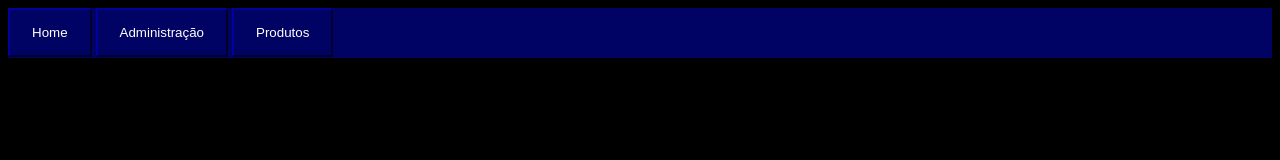
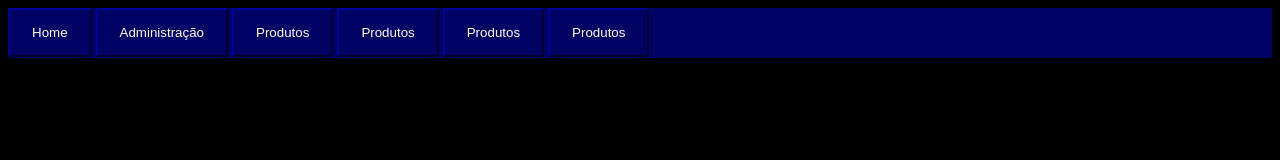
Before and after one commit to hfrutter/Projeto-da-vida, a plain HTML site: page adm.html in a window 1280 px wide. Drawn offline with Linux system fonts and the light colour scheme; files whose address does not match are found by name.

Commit message:
Adicionado paginas em administração

```diff
--- a/adm.html
+++ b/adm.html
@@ -12,6 +12,10 @@
         <button><a href="index.html"><li>Home</li></a></button>
         <button><a href="adm.html"><li>Administração</li></a></button>
         <button><a href="produtos.html"><li>Produtos</li></a></button>
+        <button><a href="vendedores.html"><li>Produtos</li></a></button>
+        <button><a href="clientes.html"><li>Produtos</li></a></button>
+        <button><a href="estoque.html"><li>Produtos</li></a></button>
+
     </ul>
 <h1> EM CONSTRUÇÃO</h1>
 
--- a/scriptfiles/bancodados.js
+++ b/scriptfiles/bancodados.js
@@ -1,7 +1,6 @@
 var mysql = require('mysql')
 
-var con = mysql.createConnection(
-{
+var con = mysql.createConnection({
     host: "localhost",
     user: "root",
     password: "",
```
Also changed, not shown: clientes.html (added), estoque.html (added), vendedores.html (added).
